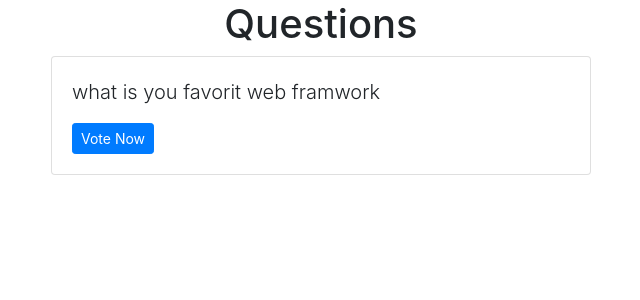
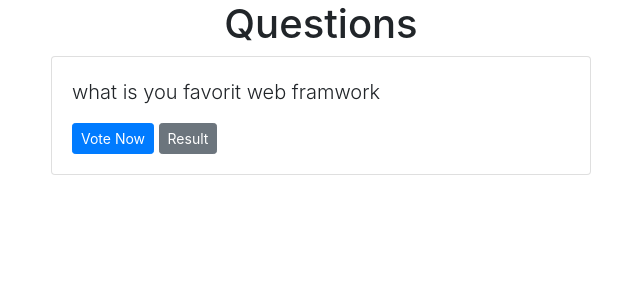
Before and after one commit to hafidid-baha/pollster, a Django app: page /polls/ in a window 1280 px wide. Shown: the top 300 px of the page, without its empty margins (319-959 px from the left). Run offline with Django 3.2, Linux system fonts and the light colour scheme; data comes from the database, SQL or seed files in the repository; some libraries are stand-ins or nearby versions.

Commit message:
adding views links

```diff
--- a/pollster/templates/polls/index.html
+++ b/pollster/templates/polls/index.html
@@ -7,6 +7,7 @@
             <div class="card-body">
                 <p class="lead">{{ question.question_text }}</p>
                 <a href="{% url 'polls:detail' question.id %}" class="btn btn-primary btn-sm">Vote Now</a>
+                <a href="{% url 'polls:result' question.id %}" class="btn btn-secondary btn-sm">Result</a>
             </div>
         </div>
         {% endfor %}
```
